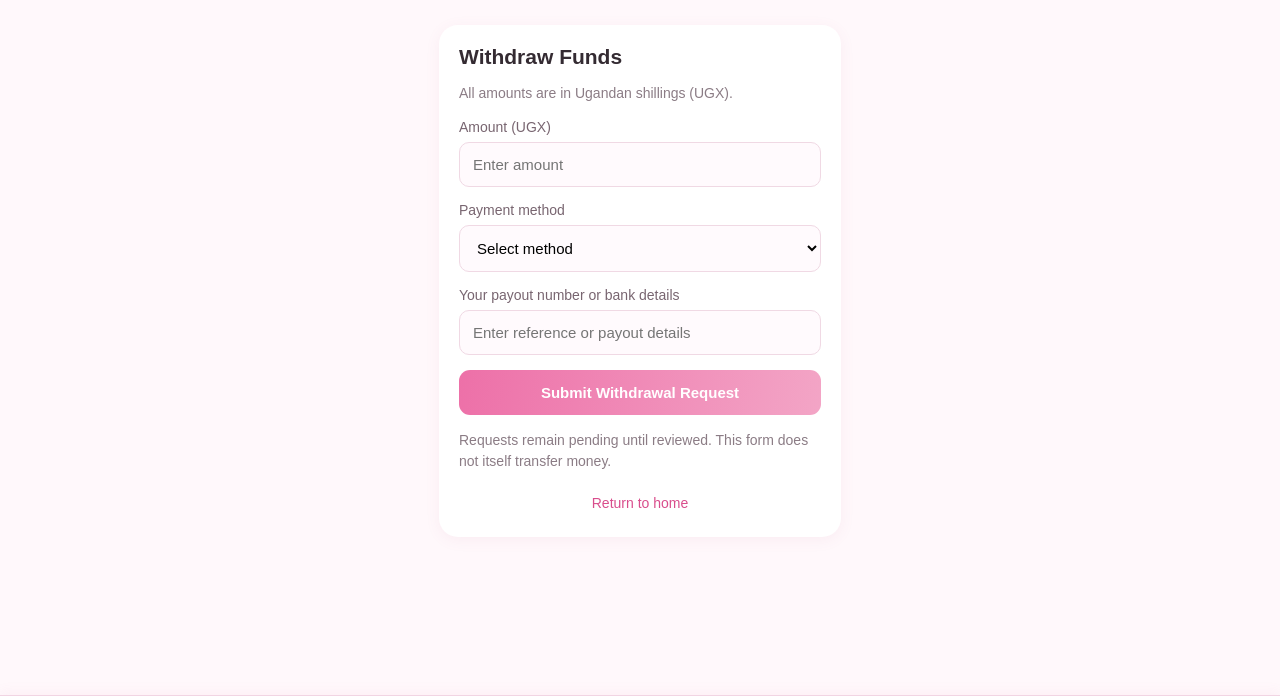
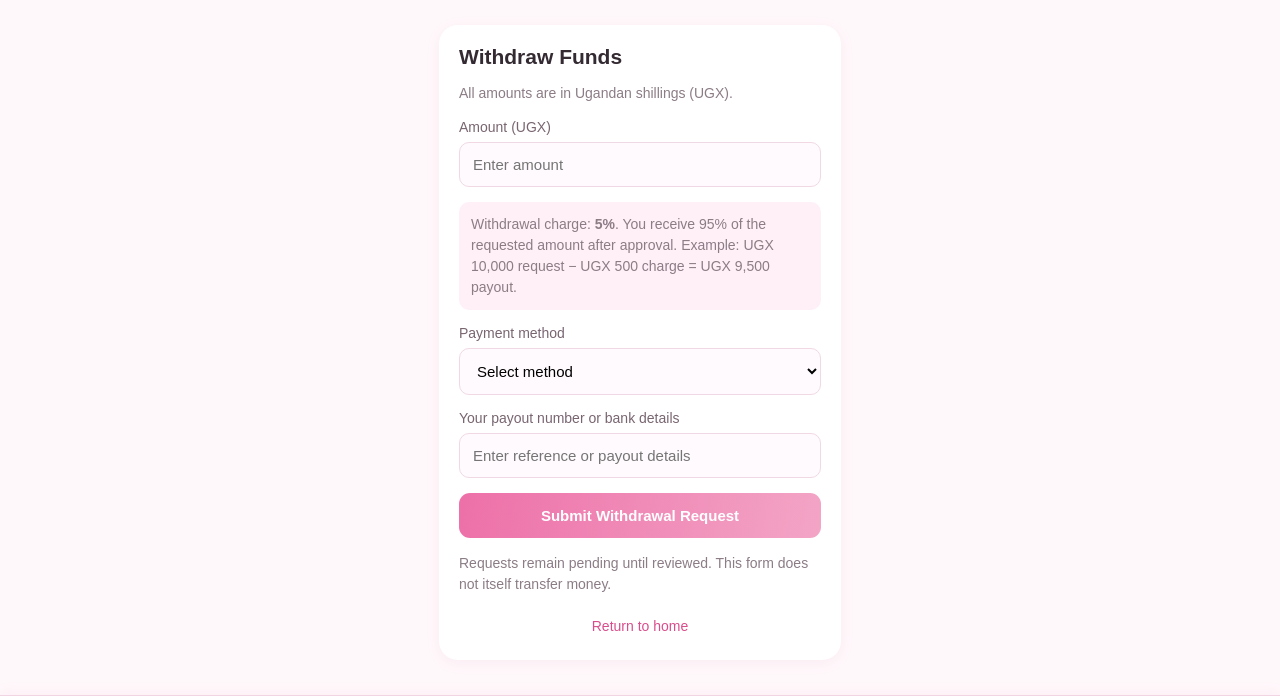
Before and after one commit to forextry298-del/TESLA, a Flask app: page /withdraw in a window 1280 px wide. Shown: the part 57-753 px from the top of the page. Run offline with Flask 3, Linux system fonts and the light colour scheme; the visitor is signed in with stand-in values (Sample User, id 1); data comes from the database, SQL or seed files in the repository.

Commit message:
Add 5 percent withdrawal charge

```diff
--- a/app.py
+++ b/app.py
@@ -844,7 +844,9 @@ def admin_mark_withdrawal_paid(transaction_id):
                         (txn["amount"], txn["user_id"])
                     )
                     db.commit()
-                    flash("Withdrawal marked paid and balance deducted once.")
+                    fee = float(txn["amount"]) * 0.05
+                    net_payout = float(txn["amount"]) - fee
+                    flash(f"Withdrawal marked paid. Fee: UGX {fee:,.2f}; net payout: UGX {net_payout:,.2f}. Full request deducted once.")
     except Exception:
         db.rollback()
         raise
--- a/templates/admin_withdrawals.html
+++ b/templates/admin_withdrawals.html
@@ -31,7 +31,11 @@ button{border:0;border-radius:9px;padding:12px 8px;font-weight:bold;cursor:point
 {% for w in withdrawals %}
 <div class="card">
 <b>Request #{{ w['id'] }}</b>
-<div class="amount">UGX {{ "{:,.0f}".format(w['amount']) }}</div>
+<div class="amount">Requested: UGX {{ "{:,.0f}".format(w['amount']) }}</div>
+<div class="meta">
+Withdrawal charge (5%): <strong>UGX {{ "{:,.2f}".format(w['amount'] * 0.05) }}</strong><br>
+Net payout (95%): <strong>UGX {{ "{:,.2f}".format(w['amount'] * 0.95) }}</strong>
+</div>
 <div class="meta">
 User: {{ w['phone'] }}<br>
 Method: {{ w['method'] }}<br>
--- a/templates/transaction.html
+++ b/templates/transaction.html
@@ -10,6 +10,12 @@
       <input name="amount" type="number" min="1000" max="5000000"
              step="1000" placeholder="Enter amount" required>
     </div>
+    {% if kind == 'withdrawal' %}
+    <p class="sub" style="background:#fff0f7;border-radius:10px;padding:12px">
+      Withdrawal charge: <strong>5%</strong>. You receive 95% of the requested amount after approval.
+      Example: UGX 10,000 request − UGX 500 charge = UGX 9,500 payout.
+    </p>
+    {% endif %}
 
     <div class="field">
       <label>Payment method</label>
```
